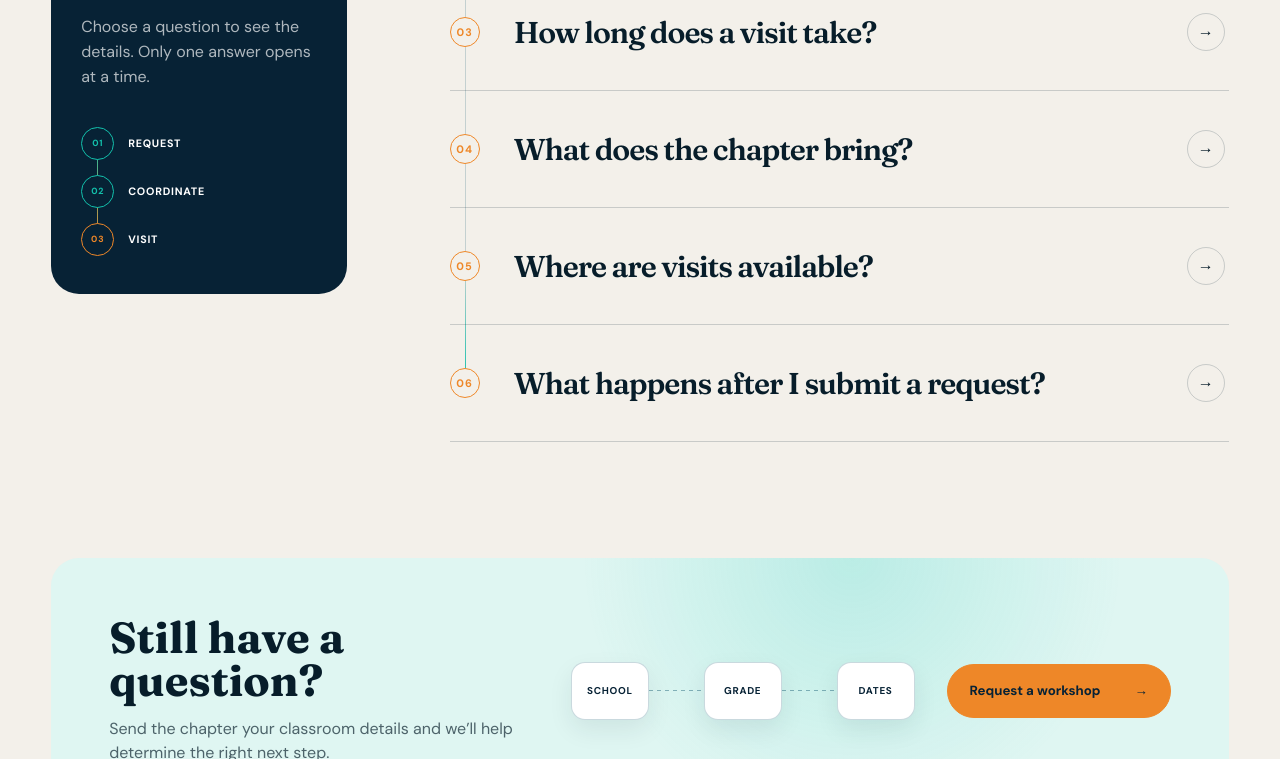
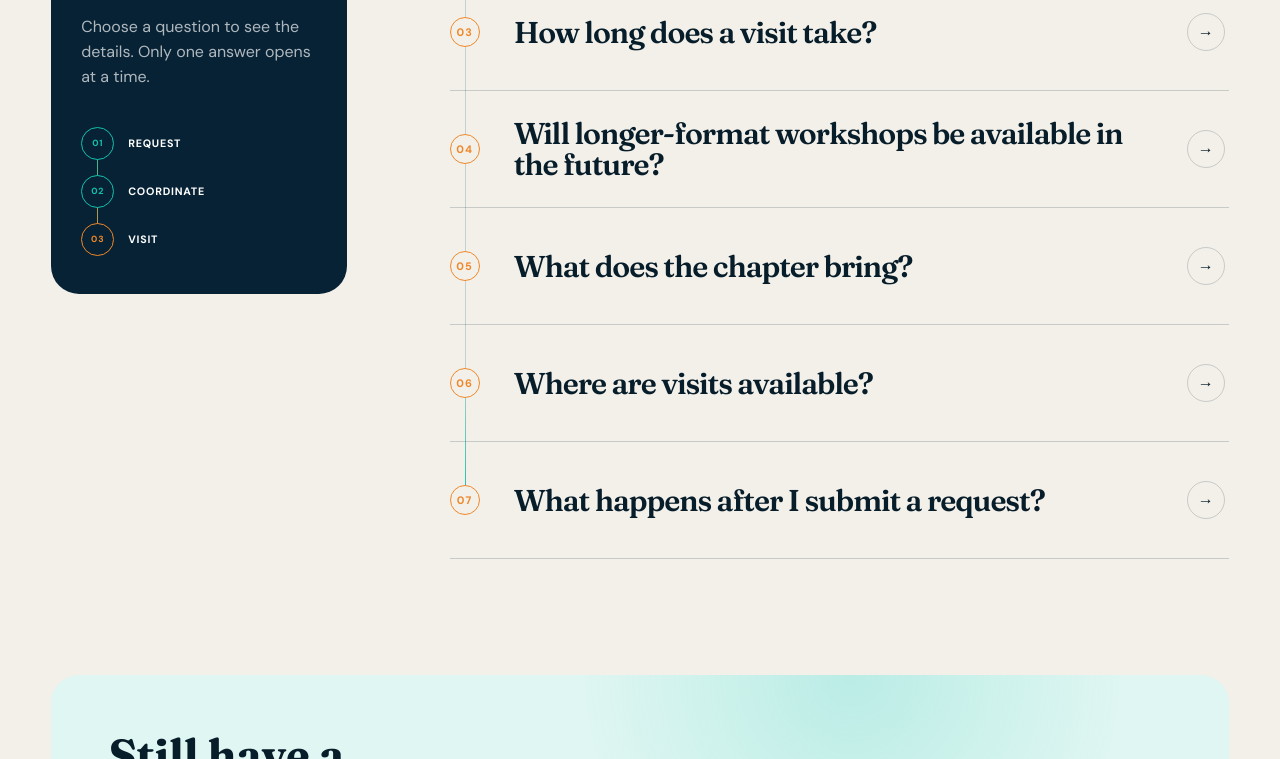
Before and after one commit to killarneystemfellowship/killarneystemfellowship.github.io, a plain HTML site: page faq/index.html in a window 1280 px wide. Shown: the part 779-1538 px from the top of the page. Drawn offline with Linux system fonts and the light colour scheme.

Commit message:
Add FAQ about longer-format workshops

```diff
--- a/faq/index.html
+++ b/faq/index.html
@@ -511,15 +511,19 @@
             <div class="faq-answer"><p>Each workshop is designed for one class block. We coordinate the exact timing with the teacher when confirming the visit.</p></div>
           </details>
           <details class="faq-item" data-visual-reveal style="--visual-delay: 180ms">
-            <summary><span class="faq-number">04</span><strong>What does the chapter bring?</strong><span class="faq-toggle" aria-hidden="true">→</span></summary>
+            <summary><span class="faq-number">04</span><strong>Will longer-format workshops be available in the future?</strong><span class="faq-toggle" aria-hidden="true">→</span></summary>
+            <div class="faq-answer"><p>We’re exploring longer-format workshops, but our current visits are designed for one class block. Teachers interested in an extended session can mention it in the request form; future options will depend on school needs and chapter capacity.</p></div>
+          </details>
+          <details class="faq-item" data-visual-reveal style="--visual-delay: 240ms">
+            <summary><span class="faq-number">05</span><strong>What does the chapter bring?</strong><span class="faq-toggle" aria-hidden="true">→</span></summary>
             <div class="faq-answer"><p>We bring the planned workshop materials and trained presenters. The classroom teacher provides the learning space, normal classroom supervision, and any school-specific guidance we should know.</p></div>
           </details>
-          <details class="faq-item" data-visual-reveal style="--visual-delay: 240ms">
-            <summary><span class="faq-number">05</span><strong>Where are visits available?</strong><span class="faq-toggle" aria-hidden="true">→</span></summary>
+          <details class="faq-item" data-visual-reveal style="--visual-delay: 300ms">
+            <summary><span class="faq-number">06</span><strong>Where are visits available?</strong><span class="faq-toggle" aria-hidden="true">→</span></summary>
             <div class="faq-answer"><p>Our outreach is intended for Vancouver-area elementary classrooms. Submit your school through the request form and we’ll confirm whether the chapter can coordinate a visit.</p></div>
           </details>
-          <details class="faq-item" data-visual-reveal style="--visual-delay: 300ms">
-            <summary><span class="faq-number">06</span><strong>What happens after I submit a request?</strong><span class="faq-toggle" aria-hidden="true">→</span></summary>
+          <details class="faq-item" data-visual-reveal style="--visual-delay: 360ms">
+            <summary><span class="faq-number">07</span><strong>What happens after I submit a request?</strong><span class="faq-toggle" aria-hidden="true">→</span></summary>
             <div class="faq-answer"><p>Our team reviews your school, grade, class size, workshop preference, and possible dates. We then follow up by email to discuss availability and the next steps.</p></div>
           </details>
         </div>
```
